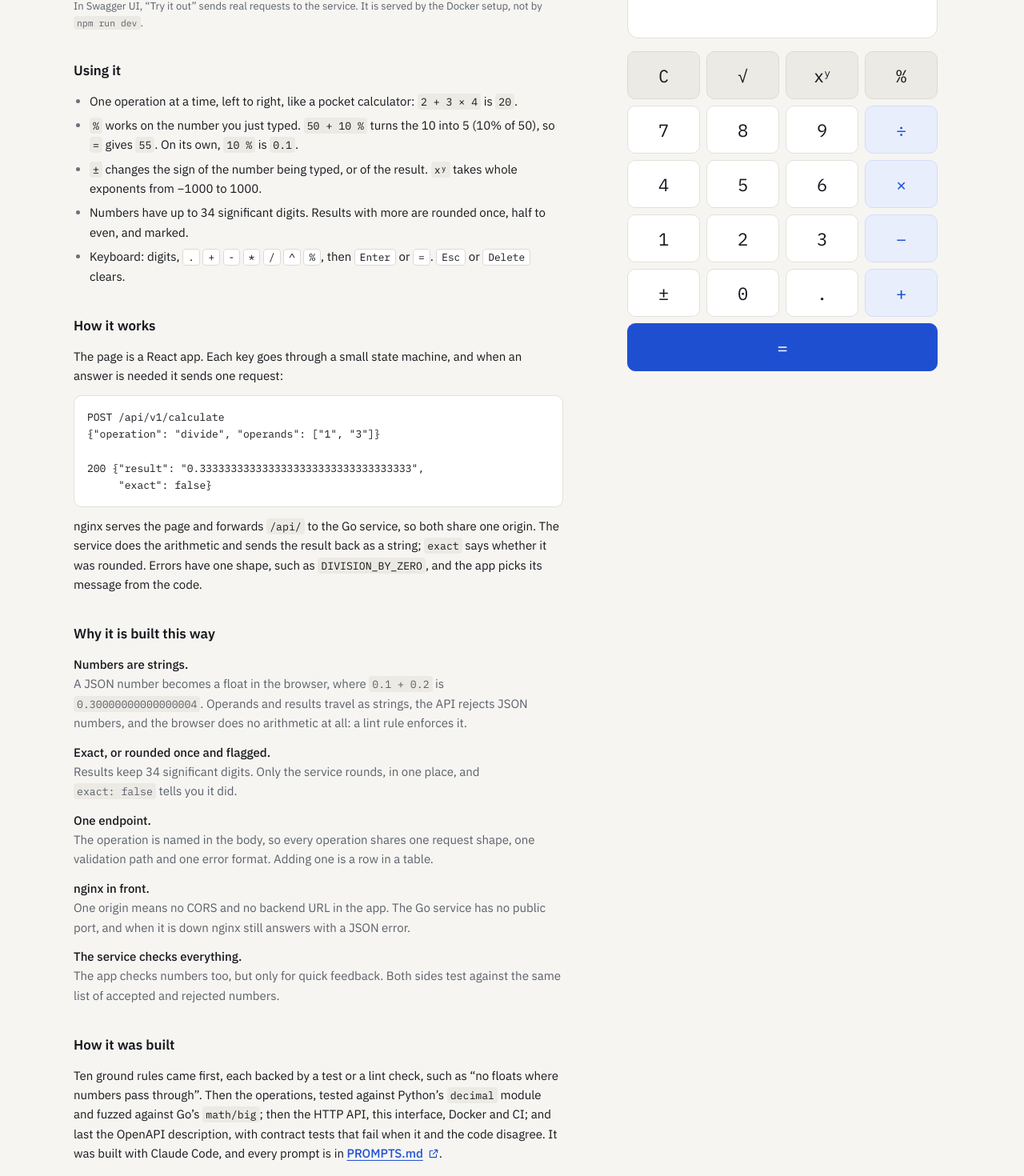
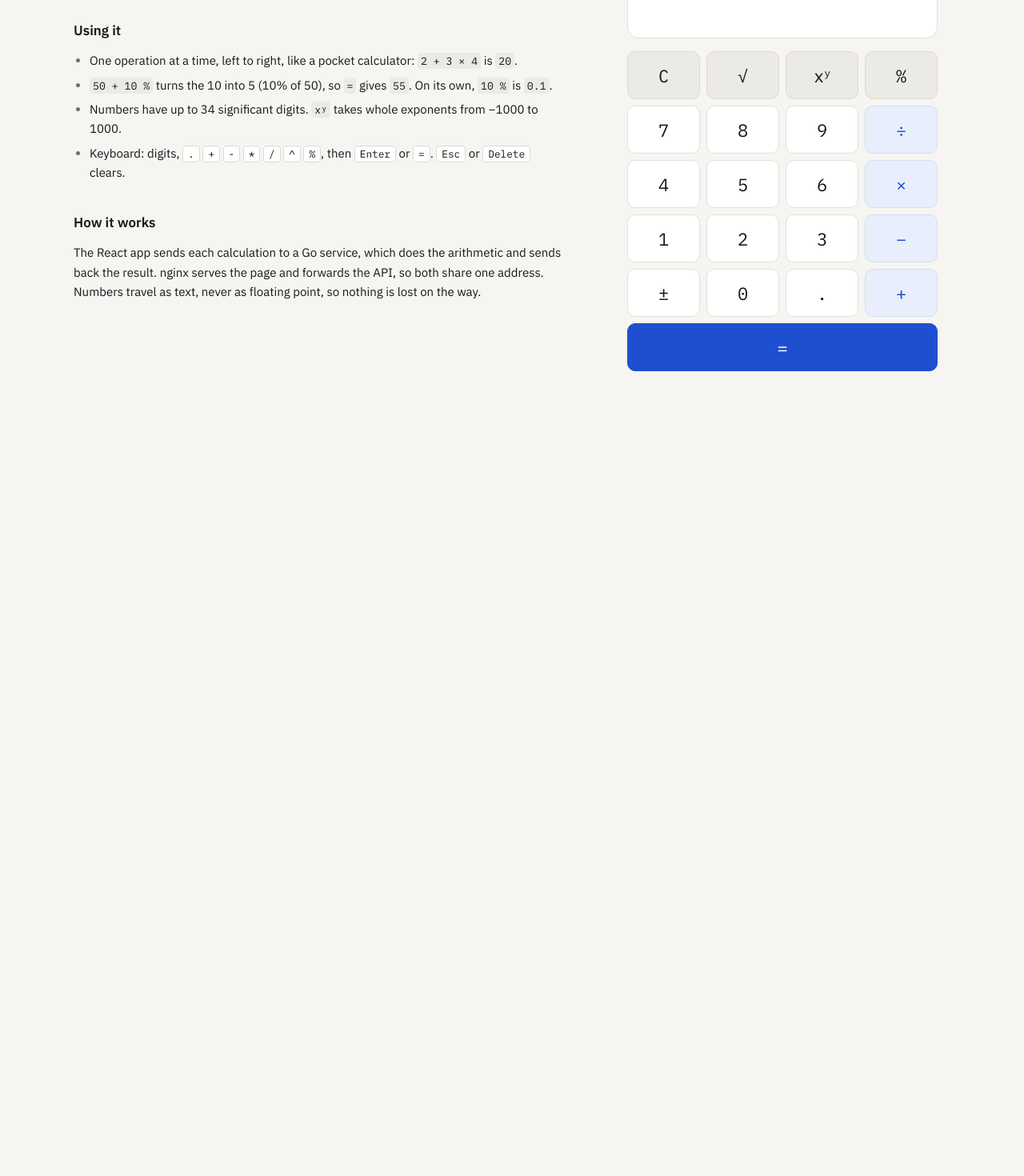
Before and after one commit to FurkanCodes/calculator, a React (Vite) app in the folder frontend/: page / in a window 1280 px wide. Shown: the part 200-1670 px from the top of the page at 80% size. After the commit the page ends 800 px from the top, so only its background shows below. Built offline with nearby package versions, Linux system fonts and the light colour scheme.

Commit message:
Shorten the docs panel: usage, a short note on how it works, and the API links

```diff
--- a/frontend/src/components/Docs.tsx
+++ b/frontend/src/components/Docs.tsx
@@ -1,10 +1,8 @@
 import { ExternalIcon } from './icons'
 
-const REPO = 'https://github.com/FurkanCodes/calculator'
-
 /**
- * A short readme beside the calculator: what it is, how to use it, how it
- * works and why it is built this way, with links to try the API.
+ * A short guide beside the calculator: what it is, how to use it and how it
+ * works, with links to try the API.
  */
 export function Docs() {
   return (
@@ -13,12 +11,8 @@ export function Docs() {
         About this calculator
       </h2>
       <p className="mt-3">
-        The arithmetic happens on a Go service, in exact decimals. <Code>0.1 + 0.2</Code> is <Code>0.3</Code>, and a
-        result that had to be rounded, such as <Code>1 ÷ 3</Code>, is marked{' '}
-        <span className="rounded-full bg-rounded-bg px-2 py-0.5 text-[13px] font-medium whitespace-nowrap text-rounded">
-          ≈ Rounded to 34 digits
-        </span>
-        .
+        A calculator with exact decimals: <Code>0.1 + 0.2</Code> is <Code>0.3</Code>. A result that had to be
+        rounded, such as <Code>1 ÷ 3</Code>, is marked as rounded.
       </p>
 
       <ul className="mt-5 flex flex-wrap gap-x-6 gap-y-2">
@@ -29,13 +23,9 @@ export function Docs() {
           <NewTabLink href="/api/v1/openapi.json">OpenAPI description</NewTabLink>
         </li>
         <li>
-          <NewTabLink href={REPO}>Source on GitHub</NewTabLink>
+          <NewTabLink href="https://github.com/FurkanCodes/calculator">Source on GitHub</NewTabLink>
         </li>
       </ul>
-      <p className="mt-2 text-[13px] text-muted">
-        In Swagger UI, “Try it out” sends real requests to the service. It is served by the Docker setup, not by{' '}
-        <Code>npm run dev</Code>.
-      </p>
 
       <Section title="Using it">
         <ul className="list-disc space-y-1.5 pl-5 marker:text-dimmed">
@@ -44,15 +34,11 @@ export function Docs() {
             <Code>20</Code>.
           </li>
           <li>
-            <Code>%</Code> works on the number you just typed. <Code>50 + 10 %</Code> turns the 10 into 5 (10% of
-            50), so <Code>=</Code> gives <Code>55</Code>. On its own, <Code>10 %</Code> is <Code>0.1</Code>.
+            <Code>50 + 10 %</Code> turns the 10 into 5 (10% of 50), so <Code>=</Code> gives <Code>55</Code>. On its
+            own, <Code>10 %</Code> is <Code>0.1</Code>.
           </li>
           <li>
-            <Code>±</Code> changes the sign of the number being typed, or of the result. <Code>xʸ</Code> takes whole
-            exponents from −1000 to 1000.
-          </li>
-          <li>
-            Numbers have up to 34 significant digits. Results with more are rounded once, half to even, and marked.
+            Numbers have up to 34 significant digits. <Code>xʸ</Code> takes whole exponents from −1000 to 1000.
           </li>
           <li>
             Keyboard: digits, <Kbd>.</Kbd> <Kbd>+</Kbd> <Kbd>-</Kbd> <Kbd>*</Kbd> <Kbd>/</Kbd> <Kbd>^</Kbd>{' '}
@@ -63,59 +49,9 @@ export function Docs() {
 
       <Section title="How it works">
         <p>
-          The page is a React app. Each key goes through a small state machine, and when an answer is needed it sends
-          one request:
-        </p>
-        {/* Focusable, so the keyboard can scroll it sideways on a phone. */}
-        <pre tabIndex={0} aria-label="Example request and response" className="focus-ring mt-3 overflow-x-auto rounded-[10px] border border-hairline bg-surface p-4 font-mono text-[13px] leading-relaxed">
-          {`POST /api/v1/calculate
-{"operation": "divide", "operands": ["1", "3"]}
-
-200 {"result": "0.3333333333333333333333333333333333",
-     "exact": false}`}
-        </pre>
-        <p className="mt-3">
-          nginx serves the page and forwards <Code>/api/</Code> to the Go service, so both share one origin. The
-          service does the arithmetic and sends the result back as a string; <Code>exact</Code> says whether it was
-          rounded. Errors have one shape, such as <Code>DIVISION_BY_ZERO</Code>, and the app picks its message from
-          the code.
-        </p>
-      </Section>
-
-      <Section title="Why it is built this way">
-        <dl className="space-y-3">
-          <Decision term="Numbers are strings.">
-            A JSON number becomes a float in the browser, where <Code>0.1 + 0.2</Code> is{' '}
-            <Code>0.30000000000000004</Code>. Operands and results travel as strings, the API rejects JSON numbers, and
-            the browser does no arithmetic at all: a lint rule enforces it.
-          </Decision>
-          <Decision term="Exact, or rounded once and flagged.">
-            Results keep 34 significant digits. Only the service rounds, in one place, and <Code>exact: false</Code>{' '}
-            tells you it did.
-          </Decision>
-          <Decision term="One endpoint.">
-            The operation is named in the body, so every operation shares one request shape, one validation path and
-            one error format. Adding one is a row in a table.
-          </Decision>
-          <Decision term="nginx in front.">
-            One origin means no CORS and no backend URL in the app. The Go service has no public port, and when it is
-            down nginx still answers with a JSON error.
-          </Decision>
-          <Decision term="The service checks everything.">
-            The app checks numbers too, but only for quick feedback. Both sides test against the same list of
-            accepted and rejected numbers.
-          </Decision>
-        </dl>
-      </Section>
-
-      <Section title="How it was built">
-        <p>
-          Ten ground rules came first, each backed by a test or a lint check, such as “no floats where numbers pass
-          through”. Then the operations, tested against Python’s <Code>decimal</Code> module and fuzzed against Go’s{' '}
-          <Code>math/big</Code>; then the HTTP API, this interface, Docker and CI; and last the OpenAPI description, with
-          contract tests that fail when it and the code disagree. It was built with Claude Code, and every prompt is in{' '}
-          <NewTabLink href={`${REPO}/blob/main/PROMPTS.md`}>PROMPTS.md</NewTabLink>
-          .
+          The React app sends each calculation to a Go service, which does the arithmetic and sends back the result.
+          nginx serves the page and forwards the API, so both share one address. Numbers travel as text, never as
+          floating point, so nothing is lost on the way.
         </p>
       </Section>
     </article>
@@ -128,15 +64,6 @@ function Section({ title, children }: { title: string; children: React.ReactNode
       <h3 className="mb-3 text-[17px] font-semibold">{title}</h3>
       {children}
     </section>
-  )
-}
-
-function Decision({ term, children }: { term: string; children: React.ReactNode }) {
-  return (
-    <div>
-      <dt className="font-medium">{term}</dt>
-      <dd className="text-muted">{children}</dd>
-    </div>
   )
 }
 
```
Also changed, not shown: 3 other files (tests, documents, lock files or other folders).
